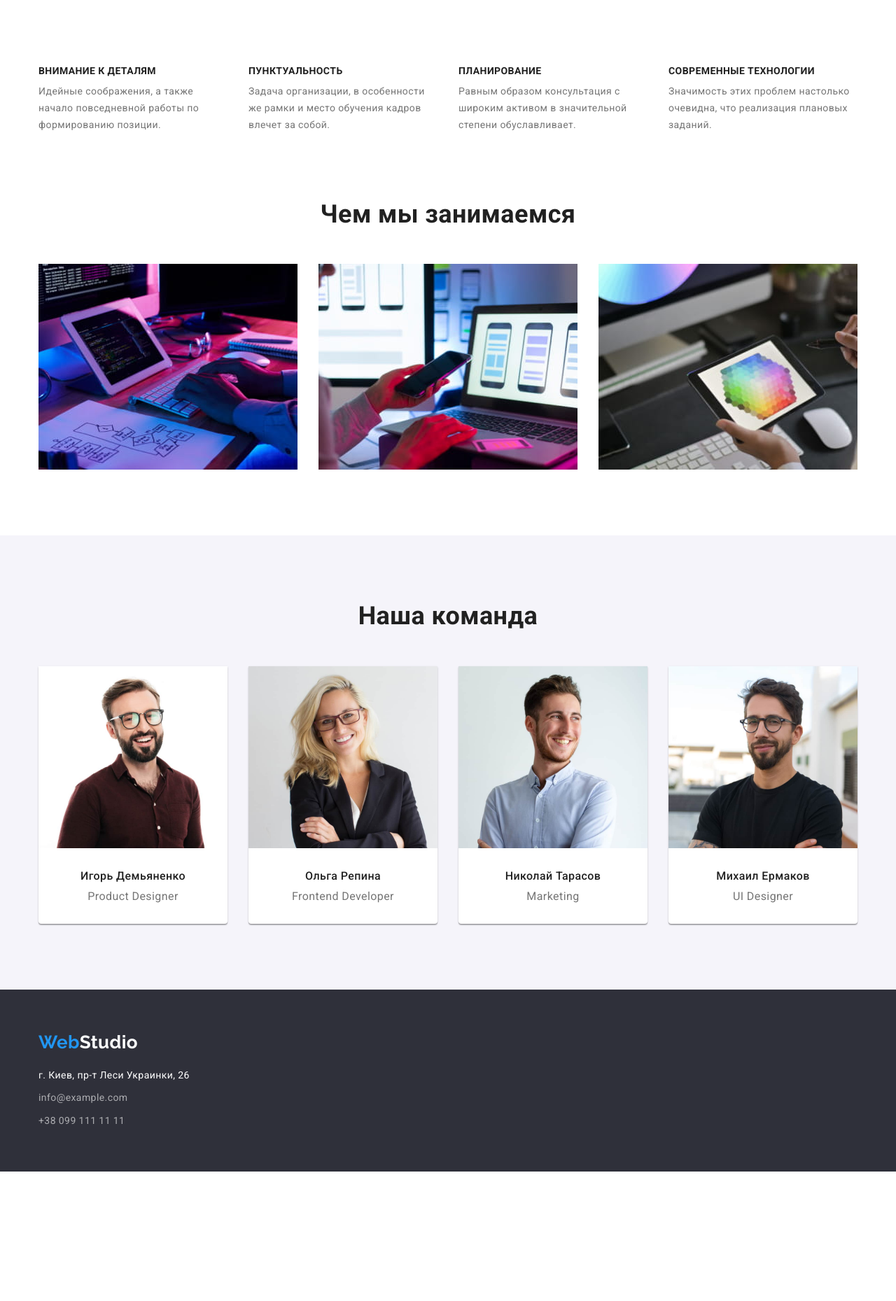
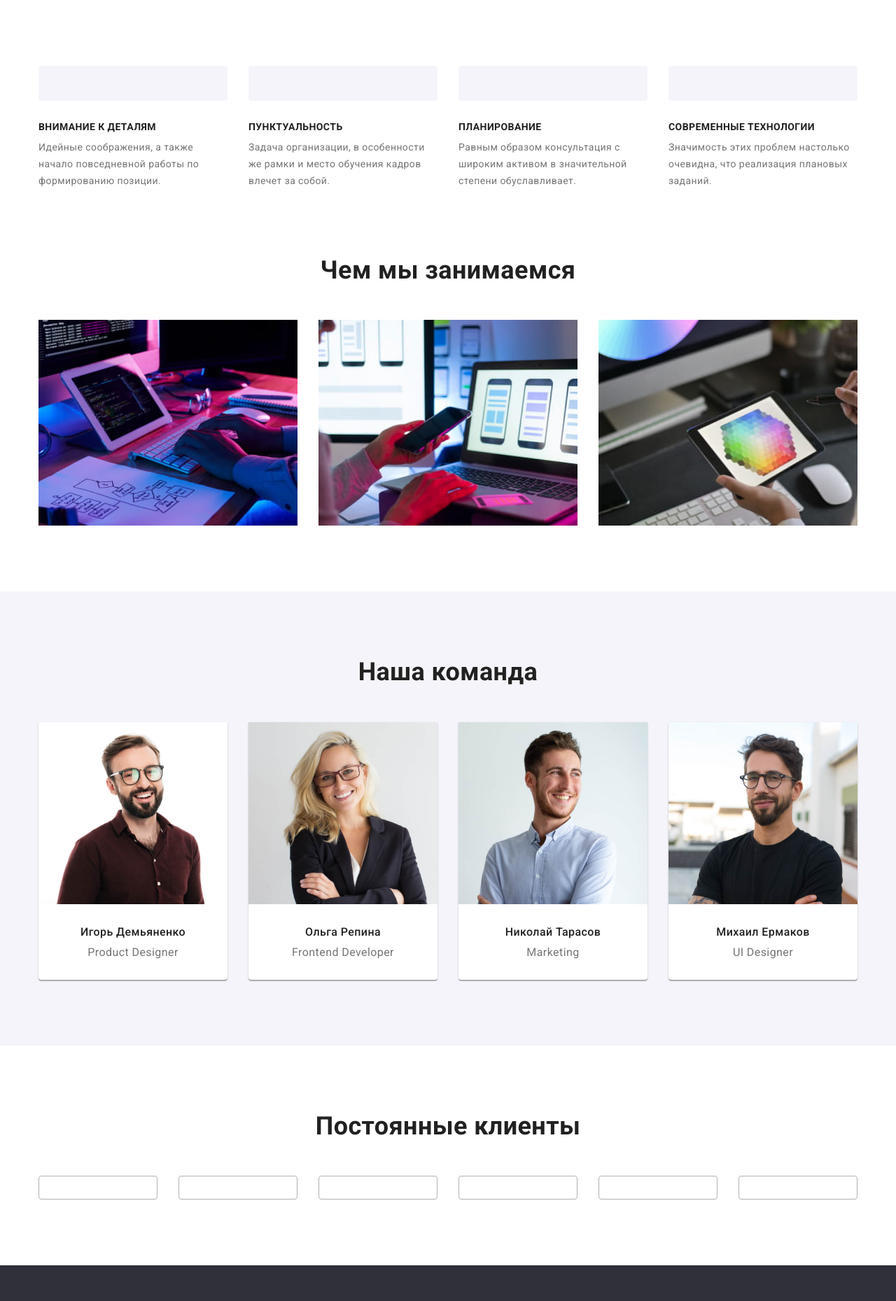
Before and after one commit to tanetti/goit-markup-hw-04, a plain HTML site: page index.html in a window 1280 px wide. Shown: the part 681-2540 px from the top of the page at 70% size. Before the commit the page ends 2355 px from the top, so only its background shows below. Drawn offline with nearby package versions, Linux system fonts and the light colour scheme.

Commit message:
Добавляет секцию клиентов

```diff
--- a/css/styles.css
+++ b/css/styles.css
@@ -222,12 +222,23 @@ body {
   display: flex;
 }
 
-.features .item {
+.features-item {
   width: 270px;
 }
 
-.features .item:not(:last-child) {
+.features-item:not(:last-child) {
   margin-right: 30px;
+}
+
+.features-item:before {
+  content: '';
+
+  display: block;
+  padding: 25px 100px;
+  margin-bottom: 30px;
+
+  background-color: var(--secondary-backround-color);
+  border-radius: 4px;
 }
 
 .features-caption {
@@ -312,6 +323,27 @@ body {
   font-size: 16px;
   line-height: 1.19;
   text-align: center;
+}
+
+/* Постоянные клиенты */
+.clients-list {
+  display: flex;
+}
+
+.clients-item {
+  width: calc((100% - 150px) / 6);
+  padding: 16px 32px;
+
+  border: 1px solid #afb1b8;
+  border-radius: 4px;
+}
+
+.clients-item:not(:last-child) {
+  margin-right: 30px;
+}
+
+.clients-item:hover {
+  border: 1px solid var(--accent-color);
 }
 
 /* Галерея */
--- a/index.html
+++ b/index.html
@@ -61,19 +61,19 @@
         <div class="container">
           <h2 class="hidden-caption no-margin">Особенности нашего подхода</h2>
           <ul class="list features">
-            <li class="item">
+            <li class="features-item">
               <h3 class="features-caption no-margin">Внимание к деталям</h3>
               <p class="features-text no-margin">Идейные соображения, а также начало повседневной работы по формированию позиции.</p>
             </li>
-            <li class="item">
+            <li class="features-item">
               <h3 class="features-caption no-margin">Пунктуальность</h3>
               <p class="features-text no-margin">Задача организации, в особенности же рамки и место обучения кадров влечет за собой.</p>
             </li>
-            <li class="item">
+            <li class="features-item">
               <h3 class="features-caption no-margin">Планирование</h3>
               <p class="features-text no-margin">Равным образом консультация с широким активом в значительной степени обуславливает.</p>
             </li>
-            <li class="item">
+            <li class="features-item">
               <h3 class="features-caption no-margin">Современные технологии</h3>
               <p class="features-text no-margin">Значимость этих проблем настолько очевидна, что реализация плановых заданий.</p>
             </li>
@@ -135,6 +135,21 @@
           </ul>
         </div>
       </section>
+
+      <!-- Постоянные клиенты -->
+      <section class="section">
+        <div class="container">
+          <h2 class="caption no-margin">Постоянные клиенты</h2>
+          <ul class="clients-list list">
+            <li class="clients-item"></li>
+            <li class="clients-item"></li>
+            <li class="clients-item"></li>
+            <li class="clients-item"></li>
+            <li class="clients-item"></li>
+            <li class="clients-item"></li>
+          </ul>
+        </div>
+      </section>
     </main>
 
     <!-- Футер -->
```
